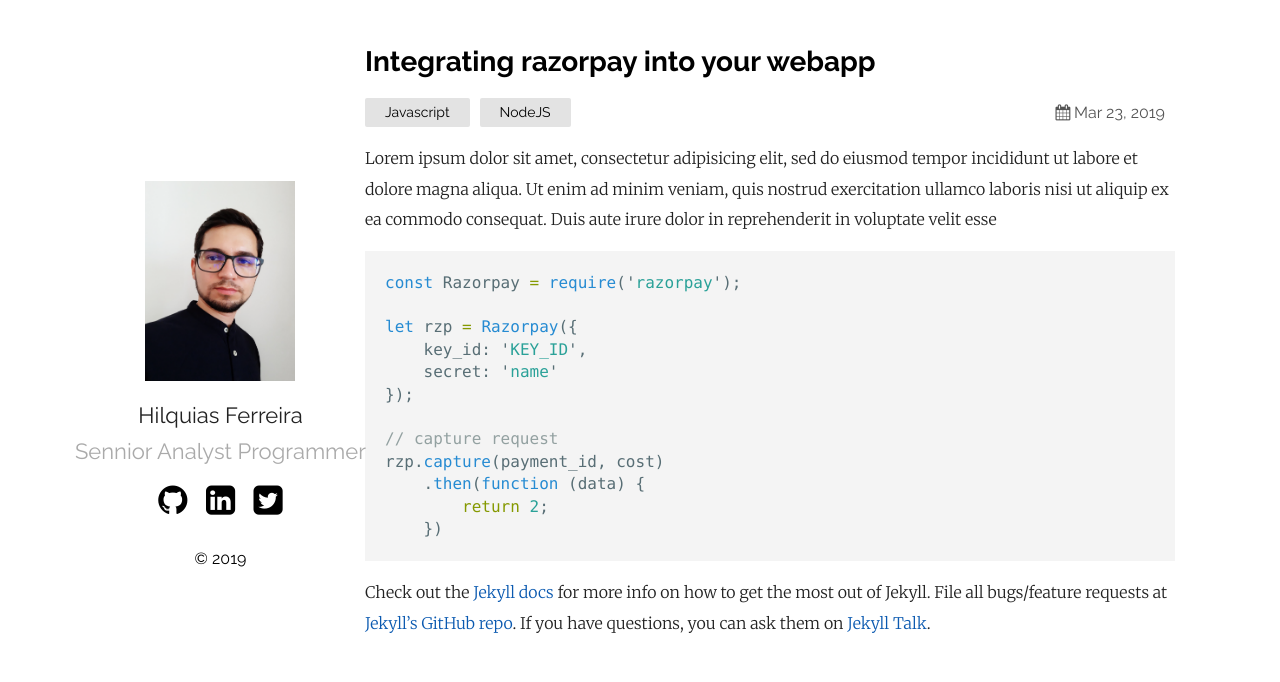
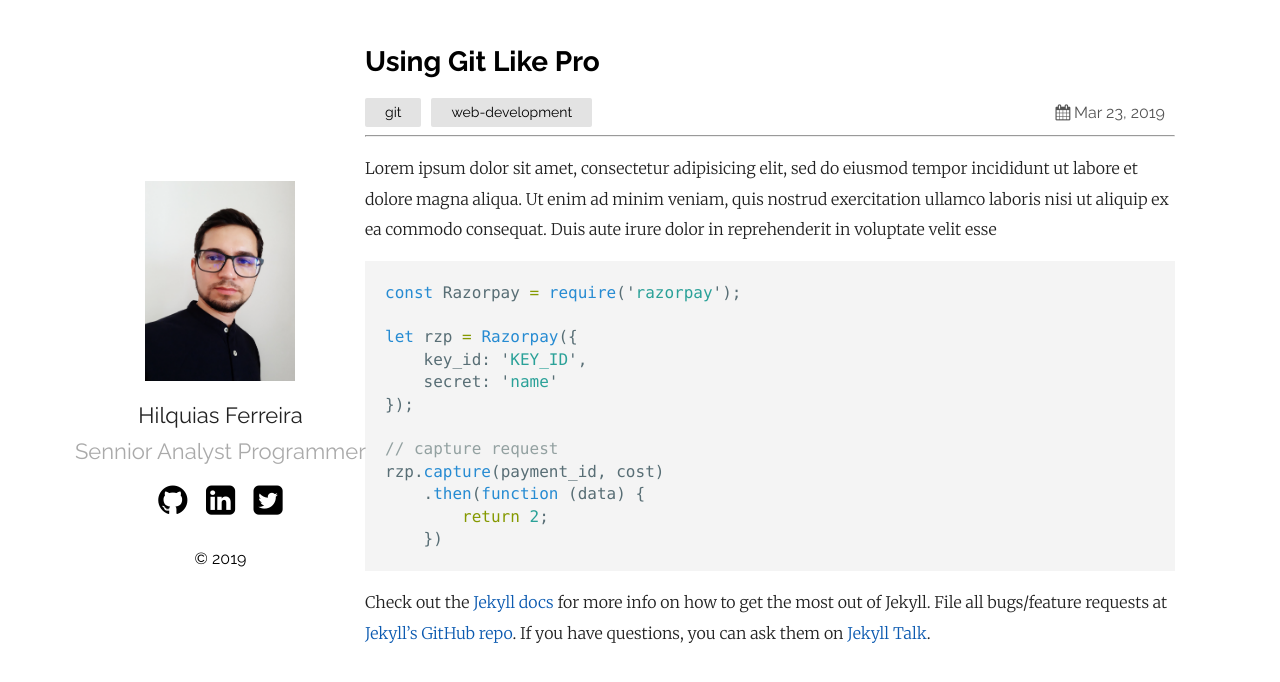
Before and after one commit to hilquiasferreira/hilquiasferreira.github.io, a Jekyll site: the page built from _posts/2019-03-23-welcome-to-jekyll.markdown, in a window 1280 px wide. Shown: the top 682 px of the page. Built offline with Jekyll 4.4.1, drawn with Linux system fonts in a browser that asks for light colours.

Commit message:
home-page

```diff
--- a/_posts/2019-03-23-welcome-to-jekyll.markdown
+++ b/_posts/2019-03-23-welcome-to-jekyll.markdown
@@ -1,8 +1,13 @@
 ---
+title: Using Git Like Pro
 layout: post
-title:  "Integrating razorpay into your webapp"
-date:   2019-03-23 21:03:36 +0530
-categories: Javascript NodeJS
+summary: Learn git commands
+categories:
+    - git
+    - web-development
+thumbnail: ../assets/img/posts/1-img-blog.png
+author: Hilquias Ferreira
+---
 ---
 Lorem ipsum dolor sit amet, consectetur adipisicing elit, sed do eiusmod tempor incididunt ut labore et dolore magna aliqua. Ut enim ad minim veniam, quis nostrud exercitation ullamco laboris nisi ut aliquip ex ea commodo consequat. Duis aute irure dolor in reprehenderit in voluptate velit esse
 
```
